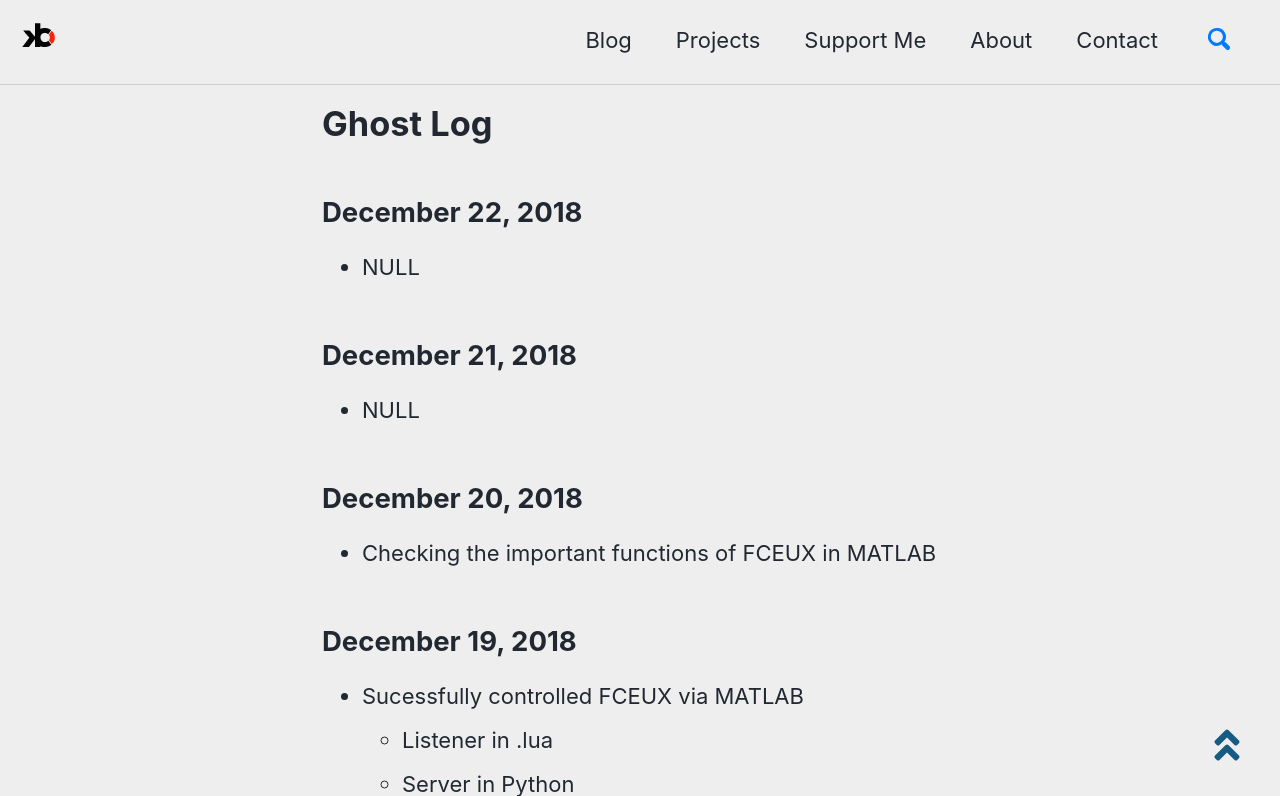
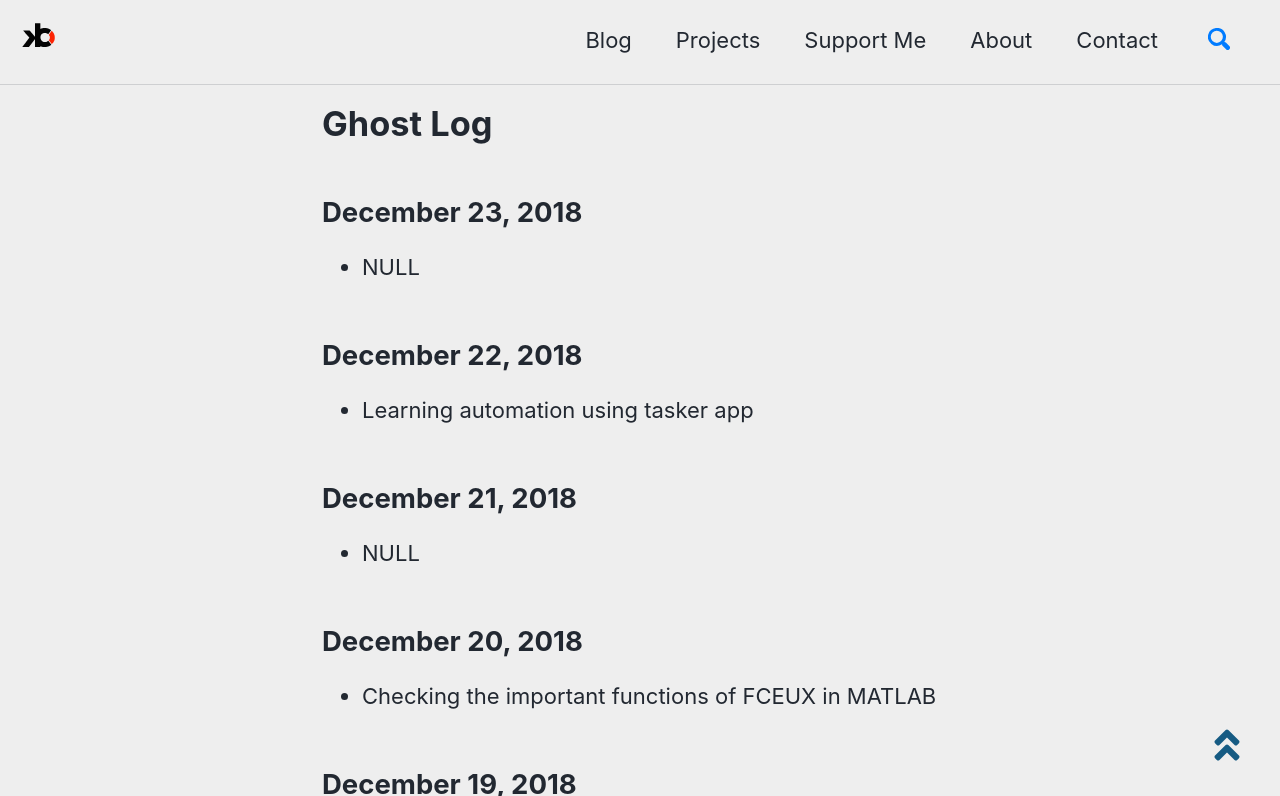
Before and after one commit to kulbhushanchand/kulbhushanchand.github.io-v2, a Jekyll site: the page built from _pages/main/log.md, in a window 1280 px wide and 900 px high, cut to the strip 104-900 px from the top of the window. Built offline with Jekyll 4.4.1, drawn with Linux system fonts in a browser that asks for light colours; cached includes are drawn as plain includes; comment, search, counter and statistics services are not loaded; a style sheet for code colours, icons or effects is not loaded.

Commit message:
Update log.md

```diff
--- a/_pages/main/log.md
+++ b/_pages/main/log.md
@@ -17,8 +17,11 @@ toc: false
 
 {% assign dateFormat = '%B %d, %Y' %}
 
+## {{ "2018-12-23" | date: dateFormat }}
+- NULL
+
 ## {{ "2018-12-22" | date: dateFormat }}
-- NULL
+- Learning automation using tasker app
 
 ## {{ "2018-12-21" | date: dateFormat }}
 - NULL
```
